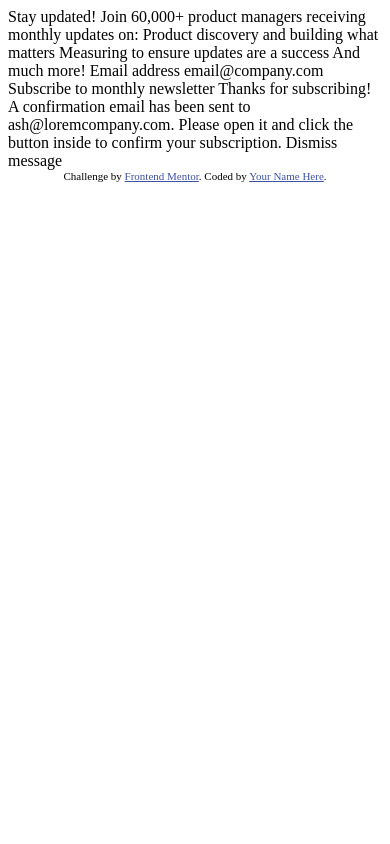
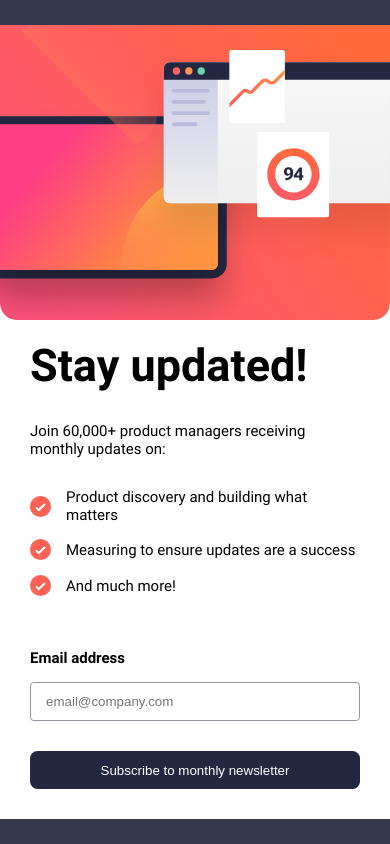
Before and after one commit to vivekadapa/newsletter-sign-up-with-success-message-main, a plain HTML site: page index.html in a window 390 px wide. Drawn offline with Linux system fonts and the light colour scheme.

Commit message:
Challenge completed

```diff
--- a/index.html
+++ b/index.html
@@ -1,52 +1,71 @@
 <!DOCTYPE html>
 <html lang="en">
+
 <head>
   <meta charset="UTF-8">
-  <meta name="viewport" content="width=device-width, initial-scale=1.0"> <!-- displays site properly based on user's device -->
+  <meta name="viewport" content="width=device-width, initial-scale=1.0">
+  <!-- displays site properly based on user's device -->
 
   <link rel="icon" type="image/png" sizes="32x32" href="./assets/images/favicon-32x32.png">
 
   <title>Frontend Mentor | Newsletter sign-up form with success message</title>
+  <link rel="stylesheet" href="style.css">
+  <script src="script.js" defer></script>
+</head>
 
-  <!-- Feel free to remove these styles or customise in your own stylesheet 👍 -->
-  <style>
-    .attribution { font-size: 11px; text-align: center; }
-    .attribution a { color: hsl(228, 45%, 44%); }
-  </style>
-</head>
 <body>
 
-  <!-- Sign-up form start -->
+  <main>
+    <div class="text-div">
+      <h1>Stay updated!</h1>
+      <p>Join 60,000+ product managers receiving monthly updates on:</p>
+      <ul>
+        <li>
+          <img src="./assets/images/icon-list.svg" alt="">
+          <p>Product discovery and building what matters</p>
+        </li>
+        <li>
+          <img src="./assets/images/icon-list.svg" alt="">
+          <p>Measuring to ensure updates are a success</p>
+        </li>
+        <li>
+          <img src="./assets/images/icon-list.svg" alt="">
+          <p>And much more!</p>
+        </li>
+      </ul>
+      <form>
+        <label for="email">Email address</label>
+        <input type="email" id="email" placeholder="email@company.com" onkeyup="validateinput()">
+        <span id="error"></span>
+        <button type="submit">Subscribe to monthly newsletter</button>
+      </form>
+    </div>
+    <div class="img-div">
+      <picture>
+        <source media="(max-width:790px)" srcset="./assets/images/illustration-sign-up-mobile.svg">
+        <img src="./assets/images/illustration-sign-up-desktop.svg" alt="">
+      </picture>
+    </div>
+  </main>
 
-  Stay updated!
 
-  Join 60,000+ product managers receiving monthly updates on:
+  <section>
+    <div>
+      <img src="./assets/images/icon-success.svg" alt="">
+    </div>
+    <h1>Thanks for subscribing!</h1>
+    <p> A confirmation email has been sent to ash@loremcompany.com.
+      Please open it and click the button inside to confirm your subscription.</p>
+    <button>Dismiss message</button>
+  </section>
 
-  Product discovery and building what matters
-  Measuring to ensure updates are a success
-  And much more!
-
-  Email address
-  email@company.com
-
-  Subscribe to monthly newsletter
-
-  <!-- Sign-up form end -->
-
-  <!-- Success message start -->
-
-  Thanks for subscribing!
-
-  A confirmation email has been sent to ash@loremcompany.com.
-  Please open it and click the button inside to confirm your subscription.
-
-  Dismiss message
-
-  <!-- Success message end -->
 
   <div class="attribution">
-    Challenge by <a href="https://www.frontendmentor.io?ref=challenge" target="_blank">Frontend Mentor</a>.
-    Coded by <a href="#">Your Name Here</a>.
+    Challenge by <a href="https://www.frontendmentor.io?ref=challenge" target="_blank" style="color:white">Frontend Mentor</a>.
+    Coded by <a href="https://github.com/vivekadapa" target="_blank" style="color:white">Vivek adapa</a>.
   </div>
 </body>
+
+
+
 </html>
--- /dev/null
+++ b/script.js
@@ -0,0 +1,47 @@
+const email = document.querySelector('#email');
+const form = document.querySelector('form');
+const error = document.querySelector('#error');
+const main = document.querySelector('main');
+const section = document.querySelector('section');
+const secbutton = document.querySelector('section button');
+const regx = /^[\w-\.]+@([\w-]+\.)+[\w-]{2,4}$/i
+function validateinput() {
+  if (!(regx.test(email.value))) {
+    console.log("error");
+    error.classList.add('err-abs');
+    email.style.color = "hsl(4, 100%, 67%)";
+    email.style.backgroundColor = "hsl(4, 100%, 67%,0.2)"
+    error.innerHTML = 'Valid email required';
+    email.style.outline = `2px solid hsl(4, 100%, 67%)`;
+    email.style.border = 'none';
+    return false;
+  }
+  else {
+    email.style.color = "black";
+    email.style.backgroundColor = "white";
+    email.style.outline = 'none';
+    email.style.border = '1px solid hsl(231, 7%, 60%)';
+    error.innerHTML = '';
+    return true;
+  }
+}
+function displaySuccess(){
+  main.style.display = 'none';
+  section.style.display = 'flex';
+}
+
+
+form.addEventListener('submit', (e) => {
+  e.preventDefault();
+  if (!validateinput()) {
+
+  }
+  else {
+    displaySuccess();
+  }
+})
+
+secbutton.addEventListener('click',()=>{
+  main.style.display = 'flex';
+  section.style.display = 'none';
+})
--- /dev/null
+++ b/style.css
@@ -0,0 +1,206 @@
+* {
+    margin: 0;
+    padding: 0;
+    box-sizing: border-box;
+    /* overflow-x:hidden; */
+}
+
+
+
+@font-face {
+    font-family: myfont;
+    src: url('./assets/fonts/Roboto-Regular.ttf');
+}
+
+@font-face {
+    font-family: myfontbold;
+    src: url('./assets/fonts/Roboto-Bold.ttf');
+}
+
+body {
+    display: flex;
+    justify-content: center;
+    align-items: center;
+    min-height: 100vh;
+    margin: 0 auto;
+    background-color: hsl(235, 18%, 26%);
+}
+
+
+main {
+    display: flex;
+    gap: 1rem;
+    justify-content: center;
+    max-width: 900px;
+    background-color: white;
+    margin: 2rem auto;
+    padding: 1rem;
+    align-items: center;
+    border-radius: 1rem;
+    font-family: myfont;
+}
+
+
+
+.text-div {
+    display: flex;
+    gap: 2rem;
+    justify-content: center;
+    flex-direction: column;
+    margin: 0 auto;
+    padding: 0 2rem 0 2rem;
+    font-family: myfont;
+}
+
+.text-div h1 {
+    font-size: 3rem;
+    font-family: myfontbold;
+}
+
+ul {
+    display: flex;
+    flex-direction: column;
+    gap: 1rem;
+}
+
+ul li {
+    display: flex;
+    align-items: center;
+    gap: 1rem;
+}
+
+form {
+    position: relative;
+    display: flex;
+    margin: 1.5rem 0 0 0;
+    gap: 1rem;
+    flex-direction: column;
+}
+
+form label {
+    font-family: myfontbold;
+}
+
+form input {
+    border: 1px solid hsl(231, 7%, 60%);
+    border-radius: 0.25rem;
+    display: block;
+    padding: 0.75rem 1rem;
+}
+
+
+
+form button {
+    cursor: pointer;
+    border: none;
+    border-radius: 0.5rem;
+    display: block;
+    padding: 0.75rem 1rem;
+    color: white;
+    background-color: hsl(234, 29%, 20%);
+}
+
+form button:hover{
+    background-color: hsl(4, 100%, 67%);
+    background: linear-gradient(to right,hsl(4, 56%, 45%) ,hsl(4, 100%, 67%));
+}
+
+.img-div {
+    width: 50%;
+}
+
+.img-div img,
+.img-div picture {
+    width: 100%;
+}
+
+.err-abs {
+    color: red;
+    font-size: 0.8rem;
+    position: absolute;
+    top: 0;
+    right: 0;
+}
+
+section{
+    display: none;
+    font-family: myfont;
+    gap:1.5rem;
+    flex-direction: column;
+    max-width: 400px;
+    padding:1.5rem;
+    border-radius: 1rem;
+    background-color: white;
+}
+
+
+section h1{
+    font-size: 3rem;
+    font-family: myfontbold;
+}
+
+section p{
+    line-height: 1.2rem;
+    font-size: 0.9rem;
+}
+
+section button{
+    cursor: pointer;
+    color:white;
+    border: none;
+    background-color:hsl(234, 29%, 20%) ;
+    padding: 0.75rem;
+    border-radius: 0.5rem;
+    margin: auto 0 0 0;
+}
+
+section button:hover{
+    box-shadow: 0px 1px 7px 1px hsl(4, 100%, 67%);
+    background:linear-gradient(to right,hsl(4, 56%, 45%) ,hsl(4, 100%, 67%));
+}
+
+.attribution{
+    position: absolute;
+    bottom:1%;
+}
+
+@media screen and (max-width:790px) {
+    html {
+        font-size: 15px;
+    }
+
+    .img-div {
+        margin: 0;
+        width: 100%;
+    }
+
+    .img-div img {
+        width: 100%;
+    }
+
+    main {
+        margin: 0;
+        border-radius: 0;
+        padding: 0;
+        flex-direction: column-reverse;
+    }
+
+    form button {
+        margin: 0 0 2rem 0;
+    }
+
+    section{
+        border-radius: 0;
+        max-width: 100vw;
+        height: 100vh;
+        justify-content: center;
+        gap:2rem;
+    }
+
+    section button{
+        margin: auto 0 0 0;
+    }
+    .attribution{
+        display: none;
+    }
+}
```
